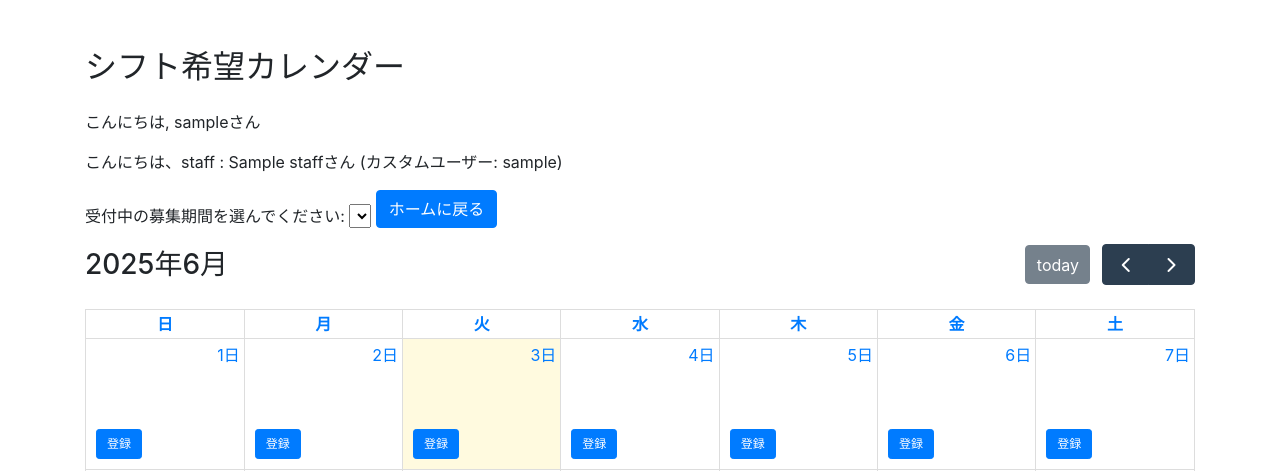
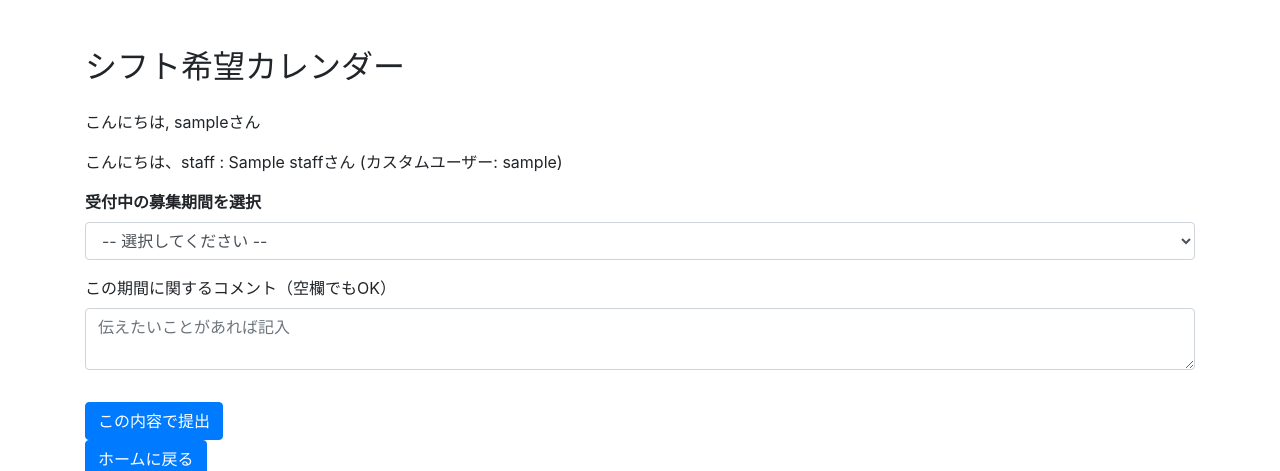
Before and after one commit to ayaponzu2525/ShiftGenerator_mirai, a Django app: page /shift-form/ in a window 1280 px wide. Shown: the top 471 px of the page. Run offline with Django 5.2, Linux system fonts and the light colour scheme; a user stored in the database is signed in; tables that the repository leaves empty hold one stand-in row (values such as "Sample post"); lists and menus that the app fills with data are empty; some libraries are stand-ins or nearby versions.

Commit message:
スタッフシフト希望提出機能実装

```diff
--- a/shiftgenerator/admin.py
+++ b/shiftgenerator/admin.py
@@ -39,7 +39,7 @@ class HolidayAdmin(admin.ModelAdmin):
 
 @admin.register(ShiftPreference)
 class ShiftPreferenceAdmin(admin.ModelAdmin):
-    list_display = ('id', 'staff', 'date', 'starttime', 'endtime', 'holiday', 'description')  # 表示するフィールドを指定
+    list_display = ('id', 'staff', 'date', 'starttime', 'endtime', 'holiday')  # 表示するフィールドを指定
     list_filter = ('holiday', 'staff')  # フィルターを追加
     search_fields = ('staff__name', 'description')  # スタッフ名と説明で検索可能
 
--- a/shiftgenerator/models.py
+++ b/shiftgenerator/models.py
@@ -152,7 +152,6 @@ class ShiftPreference(models.Model):
     confirmed_endtime = models.TimeField(null=True, blank=True)  # 確定終了時刻
     day_of_week = models.ForeignKey(DayOfWeek, on_delete=models.CASCADE)  # DayOfWeek モデルとの関連付け
     holiday = models.ForeignKey(Holiday, on_delete=models.SET_NULL, null=True, blank=True)  # Holiday モデルとの関連付け
-    description = models.TextField(null=True, blank=True)  # 説明を追加
 
     created_at = models.DateTimeField(auto_now_add=True)
     updated_at = models.DateTimeField(auto_now=True)
@@ -215,10 +214,10 @@ class ShiftSubmission(models.Model):
         choices=[
             ('初回', '初回'),
             ('再提出', '再提出'),
-            ('遅刻', '遅刻'),
         ],
         default='初回'
     )
+    snapshot = models.JSONField(blank=True, null=True)
 
     def __str__(self):
         return f"{self.staff.name} {self.period.label} {self.submission_status}"
--- a/shiftgenerator/templates/shiftgenerator/shift_form.html
+++ b/shiftgenerator/templates/shiftgenerator/shift_form.html
@@ -52,16 +52,67 @@
         <p>こんにちは, {{ user.username }}さん</p> <!-- ユーザー名の表示 -->
         <p>こんにちは、staff : {{ name }}さん (カスタムユーザー: {{ username }})</p>
 
-            <label>受付中の募集期間を選んでください:</label>
-                <select name="submission_period" required>
-                {% for period in active_periods %}
-                    <option value="{{ period.id }}">
-                    [{{ period.get_type_display }}] {{ period.label }}
-                    （{{ period.start_date }} {{ period.start_time|default:"00:00" }}
-                    〜 {{ period.end_date }} {{ period.end_time|default:"23:59" }}）
-                    </option>
-                {% endfor %}
-                </select>
+    <form id="shiftSubmitForm" method="POST" action="{% url 'shiftgenerator:submit-shift' %}">
+    {% csrf_token %}
+    <div class="form-group">
+        <label for="periodSelect"><b>受付中の募集期間を選択</b></label>
+        <select class="form-control" id="periodSelect" name="period_id" required>
+        <option value="">-- 選択してください --</option>
+        {% for period in active_periods %}
+            <option value="{{ period.id }}">
+            {{ period.label }}（{{ period.start_date }}〜{{ period.end_date }}）
+            </option>
+        {% endfor %}
+        </select>
+    </div>
+    <div class="form-group">
+        <label for="periodComment">この期間に関するコメント（空欄でもOK）</label>
+        <textarea class="form-control" id="periodComment" name="period_comment" rows="2" placeholder="伝えたいことがあれば記入"></textarea>
+    </div>
+
+    <!-- ここに希望シフト入力欄（既存のもの） -->
+
+    <button type="submit" class="btn btn-primary mt-3">この内容で提出</button>
+    </form>
+
+    <!-- 提出完了モーダル -->
+    <div class="modal fade" id="submitDoneModal" tabindex="-1" aria-hidden="true">
+    <div class="modal-dialog">
+        <div class="modal-content">
+        <div class="modal-header">
+            <h5 class="modal-title">提出完了</h5>
+            <button type="button" class="close" data-dismiss="modal">&times;</button>
+        </div>
+        <div class="modal-body">
+            <p>シフト希望を提出しました！</p>
+            <p>期間：<span id="modalPeriodLabel"></span></p>
+            <p>ステータス：<span id="modalStatus"></span></p>
+        </div>
+        <div class="modal-footer">
+            <button class="btn btn-primary" data-dismiss="modal">閉じる</button>
+        </div>
+        </div>
+    </div>
+    </div>
+
+    <!-- 変更なしモーダル -->
+    <div class="modal fade" id="noChangeModal" tabindex="-1" aria-hidden="true">
+    <div class="modal-dialog">
+        <div class="modal-content">
+        <div class="modal-header">
+            <h5 class="modal-title">変更はありません</h5>
+            <button type="button" class="close" data-dismiss="modal">&times;</button>
+        </div>
+        <div class="modal-body">
+            <p>前回提出内容と全く同じです。変更はありません。</p>
+        </div>
+        <div class="modal-footer">
+            <button class="btn btn-primary" data-dismiss="modal">閉じる</button>
+        </div>
+        </div>
+    </div>
+    </div>
+
 
          <a href="{% if user.is_superuser %}{% url 'shiftgenerator:admin-home' %}{% else %}{% url 'shiftgenerator:staff-home' %}{% endif %}"
             class="btn btn-primary mb-3">
@@ -78,7 +129,7 @@
     {% endif %}
 
 
-    <!-- モーダルウィンドウのHTML -->
+    <!-- 新規登録モーダルウィンドウのHTML -->
     <div class="modal fade" id="shiftModal" tabindex="-1" role="dialog" aria-labelledby="shiftModalLabel" aria-hidden="true">
         <div class="modal-dialog" role="document">
             <div class="modal-content">
@@ -126,7 +177,7 @@
 
     <!-- FullCalendarのJSと依存関係 -->
     <script src="https://cdn.jsdelivr.net/npm/fullcalendar@5.10.1/main.min.js"></script>
-    <script src="https://code.jquery.com/jquery-3.5.1.slim.min.js"></script>
+    <script src="https://code.jquery.com/jquery-3.5.1.min.js"></script>
     <script src="https://cdn.jsdelivr.net/npm/bootstrap@4.5.2/dist/js/bootstrap.bundle.min.js"></script>
 
     <script>
@@ -408,6 +459,37 @@ document.addEventListener('DOMContentLoaded', function() {
     };
 
 
+    $('#shiftSubmitForm').on('submit', function(e) {
+        e.preventDefault();
+        const form = $(this);
+
+        $.ajax({
+            url: form.attr('action'),
+            type: 'POST',
+            data: form.serialize(),
+            success: function(data) {
+            // Django viewからJSONで返す形にするのがベスト
+            if (data.success) {
+                $('#modalPeriodLabel').text(data.period_label);
+                $('#modalStatus').text(data.status);
+                $('#submitDoneModal').modal('show');
+                $('#periodComment').val('');
+            } else if (data.no_change) {
+                // 「変更ありません」用モーダルやメッセージを出す
+                $('#noChangeModal').modal('show');
+                $('#periodComment').val('');
+            } else {
+                alert(data.error || '提出に失敗しました');
+            }
+            },
+            error: function() {
+            alert('通信エラー');
+            }
+        });
+        });
+
+
+
 // 最初のカレンダー描画
 calendar.render();
 
--- a/shiftgenerator/templates/shiftgenerator/shift_management_view.html
+++ b/shiftgenerator/templates/shiftgenerator/shift_management_view.html
@@ -35,6 +35,9 @@
             data-target="#createPeriodModal">
       新規期間作成
     </button>
+    <a href="{% url 'shiftgenerator:admin-home' %}" class="btn btn-outline-primary">
+      <i class="fas fa-home mr-2"></i> 管理者ホームに戻る
+    </a>
   </div>
 
   <!-- ───── 過去募集期間指定での表示 ───── -->
--- a/shiftgenerator/urls.py
+++ b/shiftgenerator/urls.py
@@ -8,6 +8,8 @@ app_name = 'shiftgenerator'
 urlpatterns = [
     path('', views.index, name='index'),
     path('shift-form/', views.shift_form, name='shift-form'),
+    path('submit-shift/', views.submit_shift, name='submit-shift'),
+
     path('shift-register/', views.shift_register, name='shift-register'),
     path('new-register-shift/', views.new_register_shift, name='new-register-shift'),
     path('shift-detail/<int:shift_id>/', views.shift_detail, name='shift-detail'),
--- a/shiftgenerator/views.py
+++ b/shiftgenerator/views.py
@@ -545,6 +545,9 @@ def shift_form(request):
     # シフト履歴を取得
     history = ShiftHistory.objects.filter(staff=staff_profile).order_by('-created_at')[:10]
 
+    # 受付中の期間リスト取得
+    active_periods = ShiftSubmissionPeriod.objects.filter(is_active=True).order_by('start_date')
+
     # データをJSON形式に変換
     events = []
 
@@ -601,6 +604,7 @@ def shift_form(request):
 
     context = {
         'user': user,
+        'active_periods': active_periods,
         'events': events_json,
         'name': staff_profile.name,
         'username': user.username,
@@ -608,6 +612,67 @@ def shift_form(request):
     }
 
     return render(request, 'shiftgenerator/shift_form.html', context)
+
+@login_required
+def submit_shift(request):
+    user = request.user
+    staff_profile = getattr(user, 'staff_profile', None)
+    if not staff_profile:
+        return JsonResponse({'success': False, 'error': 'スタッフ情報が見つかりません。'})
+
+    if request.method == "POST":
+        period_id = request.POST.get("period_id")
+        if not period_id:
+            return JsonResponse({'success': False, 'error': '提出期間を選択してください。'})
+        period = get_object_or_404(ShiftSubmissionPeriod, id=period_id, is_active=True)
+
+        # シフト希望一覧をdictリスト化、日付・時間はすべてisoformat文字列に変換
+        shift_qs = ShiftPreference.objects.filter(
+            staff=staff_profile,
+            date__range=(period.start_date, period.end_date)
+        ).order_by('date', 'starttime', 'endtime', 'holiday_id')
+
+        current_prefs = []
+        for pref in shift_qs:
+            current_prefs.append({
+                'date': pref.date.isoformat() if pref.date else None,
+                'starttime': pref.starttime.strftime('%H:%M') if pref.starttime else None,
+                'endtime': pref.endtime.strftime('%H:%M') if pref.endtime else None,
+                'confirmed_starttime': pref.confirmed_starttime.strftime('%H:%M') if pref.confirmed_starttime else None,
+                'confirmed_endtime': pref.confirmed_endtime.strftime('%H:%M') if pref.confirmed_endtime else None,
+                'holiday_id': pref.holiday_id,
+            })
+
+        prev_submission = (
+            ShiftSubmission.objects.filter(staff=staff_profile, period=period)
+            .order_by('-updated_at').first()
+        )
+        if prev_submission and prev_submission.snapshot:
+            if current_prefs == prev_submission.snapshot:
+                # 完全一致なら「変更なし」
+                return JsonResponse({
+                    'success': False,
+                    'no_change': True,
+                    'message': '前回提出内容と全く同じです。'
+                })
+
+        status = "再提出" if prev_submission else "初回"
+        comment = request.POST.get("period_comment", "")
+        ShiftSubmission.objects.create(
+            staff=staff_profile,
+            period=period,
+            comment=comment,
+            submission_status=status,
+            snapshot=current_prefs  # ← すべて文字列なのでJSONでOK！
+        )
+        return JsonResponse({
+            'success': True,
+            'period_label': period.label,
+            'status': status
+        })
+
+    return JsonResponse({'success': False, 'error': '無効なリクエストです。'})
+
 
 @login_required
 def shift_detail(request, shift_id):
@@ -620,7 +685,6 @@ def shift_detail(request, shift_id):
     shift_starttime = shift.starttime.strftime("%H:%M") if shift.starttime else '--'
     shift_endtime = shift.endtime.strftime("%H:%M") if shift.endtime else '--'
     holiday_name = shift.holiday.holiday_name if shift.holiday else '--'
-    description = shift.description if shift.description else '--'
 
     if request.method == 'POST':
         # シフトを削除
@@ -633,7 +697,6 @@ def shift_detail(request, shift_id):
         'shift_starttime': shift_starttime,
         'shift_endtime': shift_endtime,
         'holiday_name': holiday_name,
-        'description': description,
     })
 
 # シフト履歴を取得するAPI
```
Also changed, not shown: shiftgenerator/migrations/0011_remove_shiftpreference_description_and_more.py (added).
